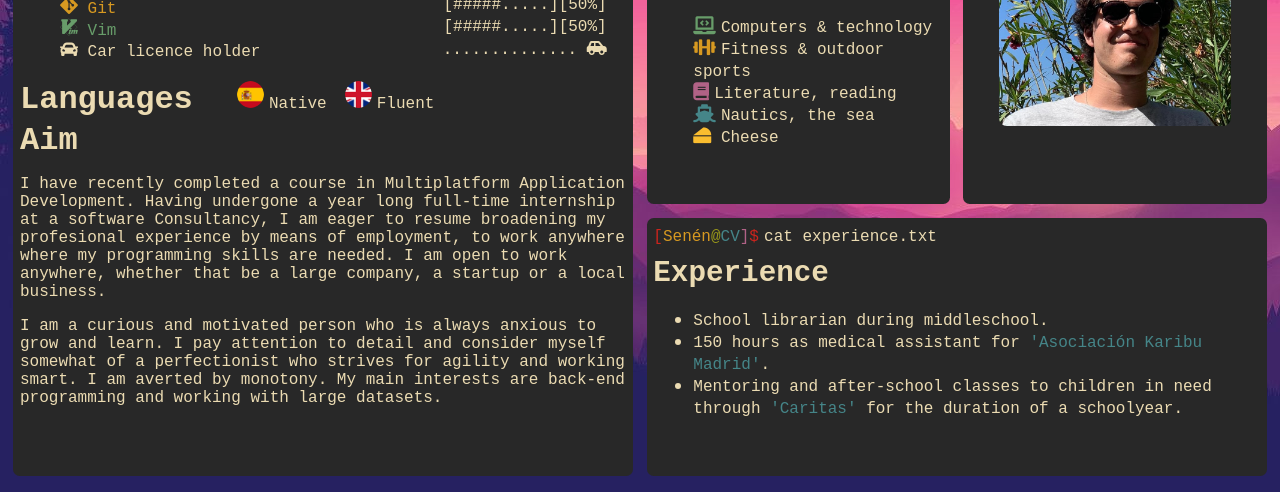
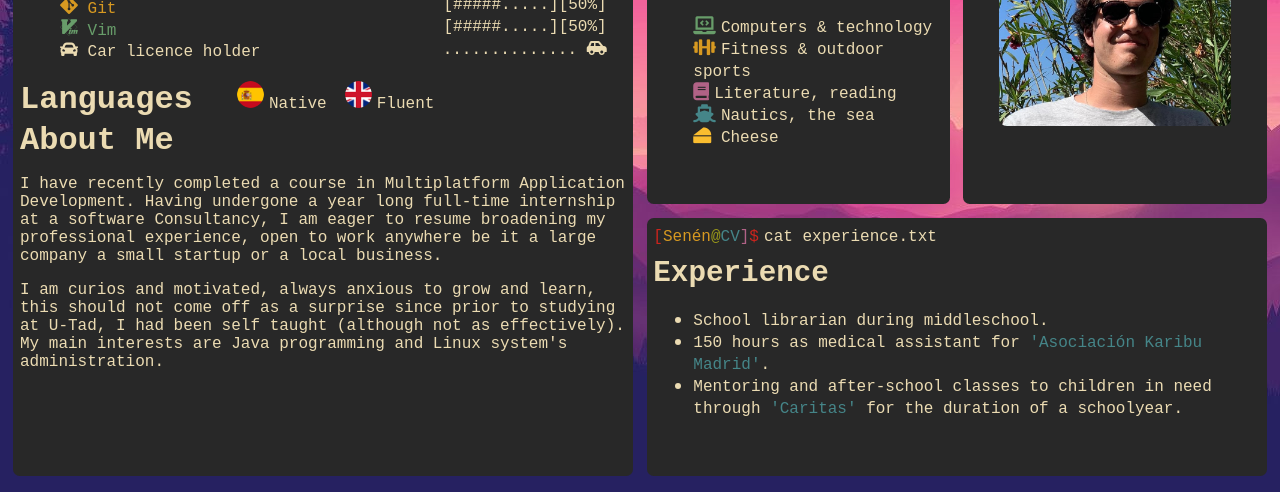
Before and after one commit to LuckyToaster/curriculum-vitae, a plain HTML site: page cv.html in a window 1280 px wide. Shown: the part 308-800 px from the top of the page. Drawn offline with nearby package versions, Linux system fonts and the light colour scheme.

Commit message:
Update cv.html

```diff
--- a/cv.html
+++ b/cv.html
@@ -100,12 +100,13 @@
                     <code id='native'> Fluent</code>
                 </span>
 
-                <h1><code>Aim</code></h1>
+                <h1><code>About Me</code></h1>
                 <code>
-                <p>I have recently completed a course in Multiplatform Application Development. Having undergone a year long full-time internship at a software Consultancy, I am eager to resume broadening my profesional experience
-                    by means of employment, to work anywhere where my programming skills are needed. I am open to work anywhere, whether that be a large company, a startup or a local business.</p>
-                <p>I am a curious and motivated person who is always anxious to grow and learn. I pay attention to detail and consider myself somewhat of a perfectionist who strives for agility and working smart. I am averted by monotony.
-                    My main interests are back-end programming and working with large datasets.</p>
+                <p>
+                   I have recently completed a course in Multiplatform Application Development. Having undergone a year long full-time internship at a software Consultancy, I am eager to resume broadening my professional experience, open to work anywhere be it a large company a small startup or a local business.</p>
+                <p>
+                    I am curios and motivated, always anxious to grow and learn, this should not come off as a surprise since prior to studying at U-Tad, I had been self taught (although not as effectively). My main interests are Java programming and Linux system's administration.
+                   </p>
                 </code>
             </div>
 
```
